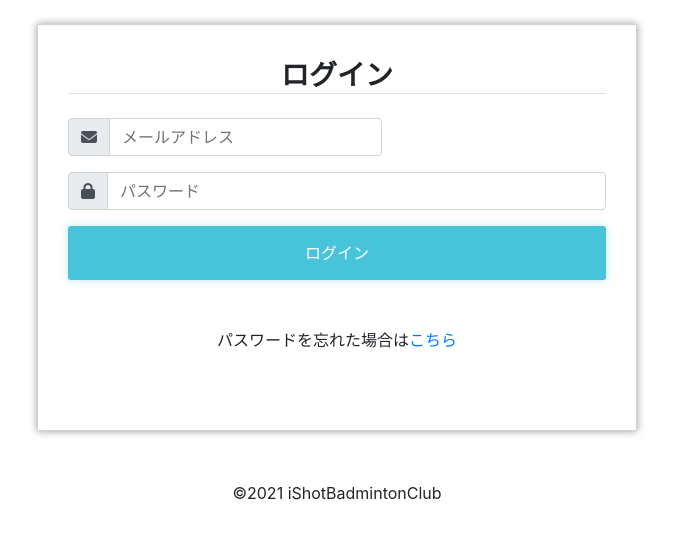
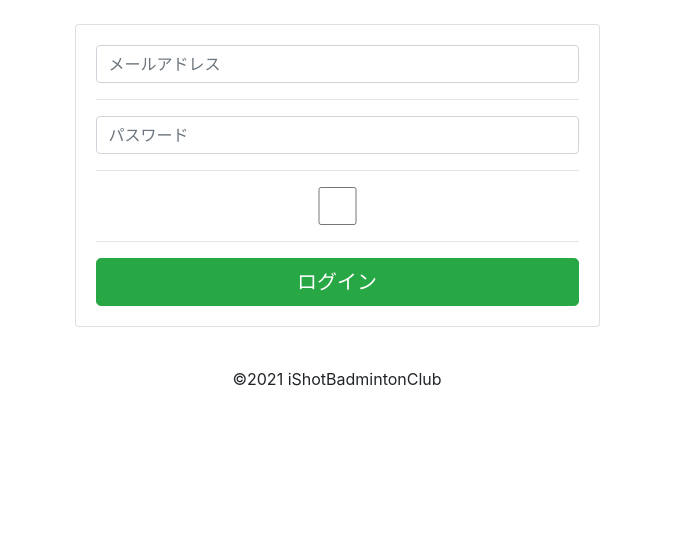
Before and after one commit to wago55/ishot_project6, a Django app: page /ishot_site/login/ in a window 1280 px wide. Shown: the part 88-627 px from the top of the page, without its empty margins (303-976 px from the left). Run offline with Django 3.2, Linux system fonts and the light colour scheme; some libraries are stand-ins or nearby versions.

Commit message:
ログインの修正

```diff
--- a/templates/account/login.html
+++ b/templates/account/login.html
@@ -4,50 +4,21 @@
 {% block active_login %}active{% endblock %}
 
 {% block content %}
-    <div id="userForm" class="mx-auto">
-        <h3 class="text-center font-weight-bold border-bottom my-1">ログイン</h3>
-        <form method="post" action="{% url 'account_login' %}" class="mt-4">
-            {% csrf_token %}
-            <div class="form-errors">
-                {{ form.login.errors }}
-                {{ form.password.errors }}
+<form action="" method="POST">
+    <div class="col-md-6 offset-md-3">
+        <div class="card">
+            <div class="card-body">
+                {{ form.non_field_errors }}
+                {% for field in form %}
+                    {{ field }}
+                    {{ field.errors }}
+                    <hr>
+                {% endfor %}
+                <button type="submit" class="btn btn-success btn-lg btn-block" >ログイン</button>
+                <input type="hidden" name="next" value="{{ next }}" />
+                {% csrf_token %}
             </div>
-            <div class="form-group">
-                <div class="input-group">
-                    <div class="input-group-prepend">
-                        <span class="input-group-text"> <i class="fa fa-envelope"></i> </span>
-                    </div>
-                    {{ form.login }}
-
-                </div> <!-- input-group.// -->
-            </div> <!-- form-group// -->
-            <div class="form-group">
-                <div class="input-group">
-                    <div class="input-group-prepend">
-                        <span class="input-group-text"> <i class="fa fa-lock"></i> </span>
-                    </div>
-                    {{ form.password }}
-                </div> <!-- input-group.// -->
-            </div> <!-- form-group// -->
-            {% if redirect_field_value %}
-                <div class="control">
-                    <input type="hidden" name="{{ redirect_field_name }}" value="{{ redirect_field_value }}"/>
-                </div>
-            {% endif %}
-
-
-        <div class="control">
-                <button type="submit" name="login" id="userFormButton">ログイン</button>
-            </div>
-
-
-            <div class="control mt-4">
-                <p class="text-center">パスワードを忘れた場合は<a class="button" href="{% url 'account_reset_password' %}">こちら</a>
-                </p>
-            </div>
-{#            <div class="control">#}
-{#                <button type="submit" name="login" id="userFormButton">ログイン</button>#}
-{#            </div>#}
-        </form>
+        </div>
     </div>
-{% endblock content %}
+</form>
+{% endblock %}
```
